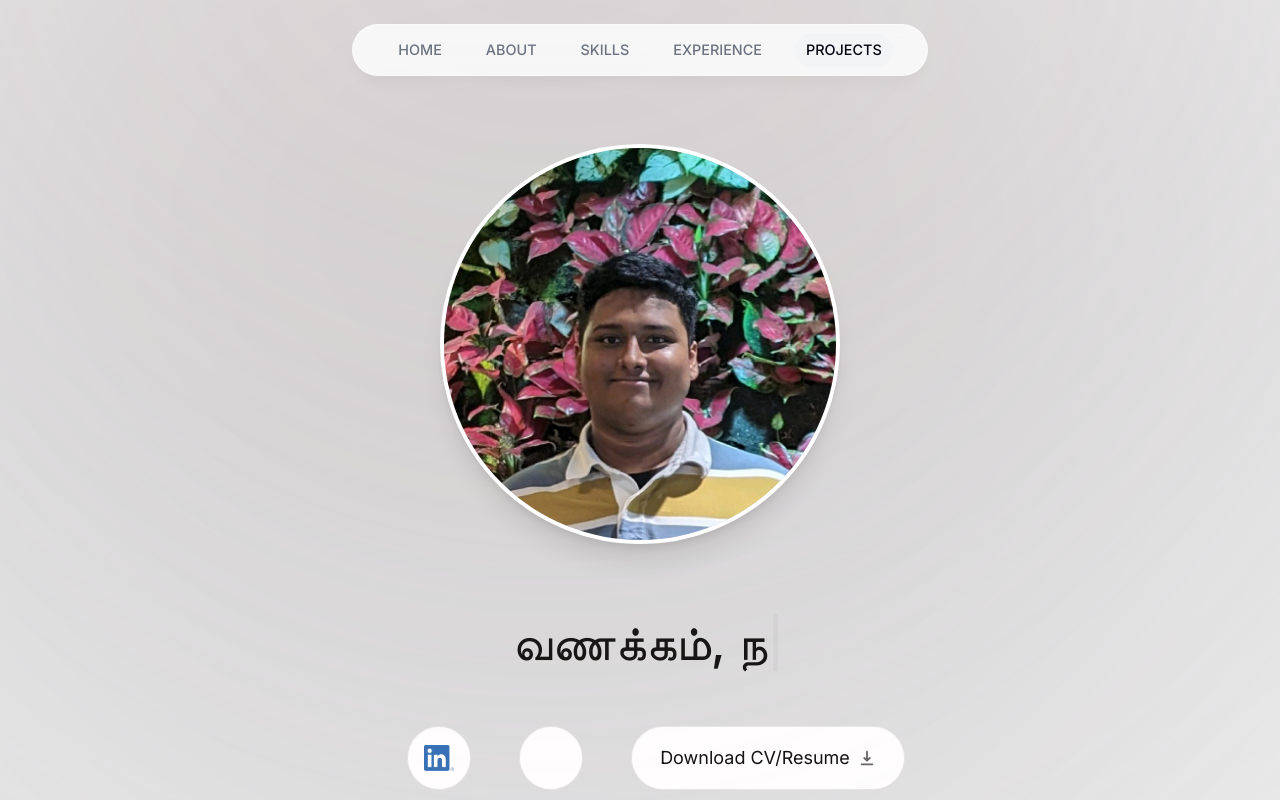
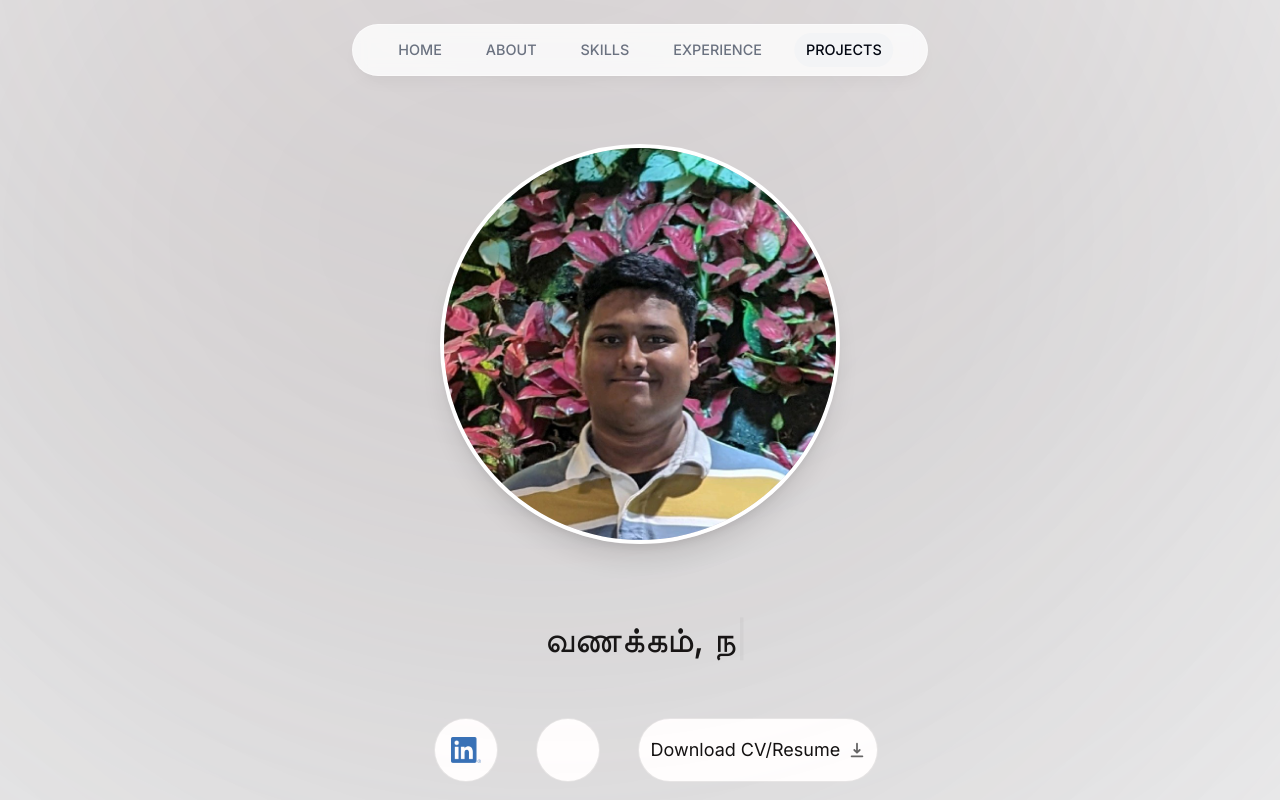
Before and after one commit to akileshjayakumar/v1, a Next.js app: page / in a window 1280 px wide. Shown: the top 800 px of the page. Built offline with nearby package versions, Linux system fonts and the light colour scheme.

Commit message:
Refactor intro component styles and fix typos

```diff
--- a/components/intro.tsx
+++ b/components/intro.tsx
@@ -15,9 +15,9 @@ const fullText = [
   "வணக்கம், நான் அகிலேஷ்!",
   "你好，我是阿基莱什！",
   "Hai, saya Akilesh!",
-  "I'm passionate about software engineering and cybersecurity.",
+  "I am passionate about software engineering and cybersecurity.",
   "I enjoy coding and learning new technologies.",
-  "I'm tea enthusiast.",
+  "I am a tea enthusiast.",
 ];
 
 export default function Intro() {
@@ -107,7 +107,7 @@ export default function Intro() {
           </motion.div>
         </div>
         <motion.h1
-          className="text-2xl m-[3.7rem] font-medium sm:text-5xl"
+          className="text-2xl m-[3.7rem] font-medium sm:text-4xl"
           initial={{ opacity: 0, y: 100 }}
           animate={{ opacity: 1, y: 0 }}
           transition={{ delay: 0.2 }}
@@ -120,7 +120,7 @@ export default function Intro() {
       </div>
 
       <motion.div
-        className="flex mb-[1.5rem] ml-[2rem] justify-center gap-[3rem] text-lg"
+        className="flex mb-[1.5rem] ml-[2rem] justify-center gap-[2.4rem] text-lg"
         initial={{ opacity: 0, y: 100 }}
         animate={{ opacity: 1, y: 0 }}
         transition={{ delay: 0.6 }}
@@ -154,11 +154,10 @@ export default function Intro() {
         {/* Download Button */}
         <a
           className={
-            "group bg-white px-7 py-3 flex items-center gap-2 rounded-full outline-none focus:scale-110 hover:scale-110 active:scale-105 transition cursor-pointer borderBlack dark:bg-white/10"
+            "group bg-white px-[0.7rem] py-[0rem] flex items-center gap-2 rounded-full outline-none focus:scale-110 hover:scale-110 active:scale-105 transition cursor-pointer borderBlack dark:bg-white/10"
           }
           href="./Akilesh Jayakumar Resume.pdf"
           download="akileshjayakumar-resume.pdf"
-          style={{ minWidth: "12rem", ...renderMobileButtonStyles() }}
         >
           Download CV/Resume{" "}
           <HiDownload className="opacity-60 group-hover:translate-y-1 transition" />
```
